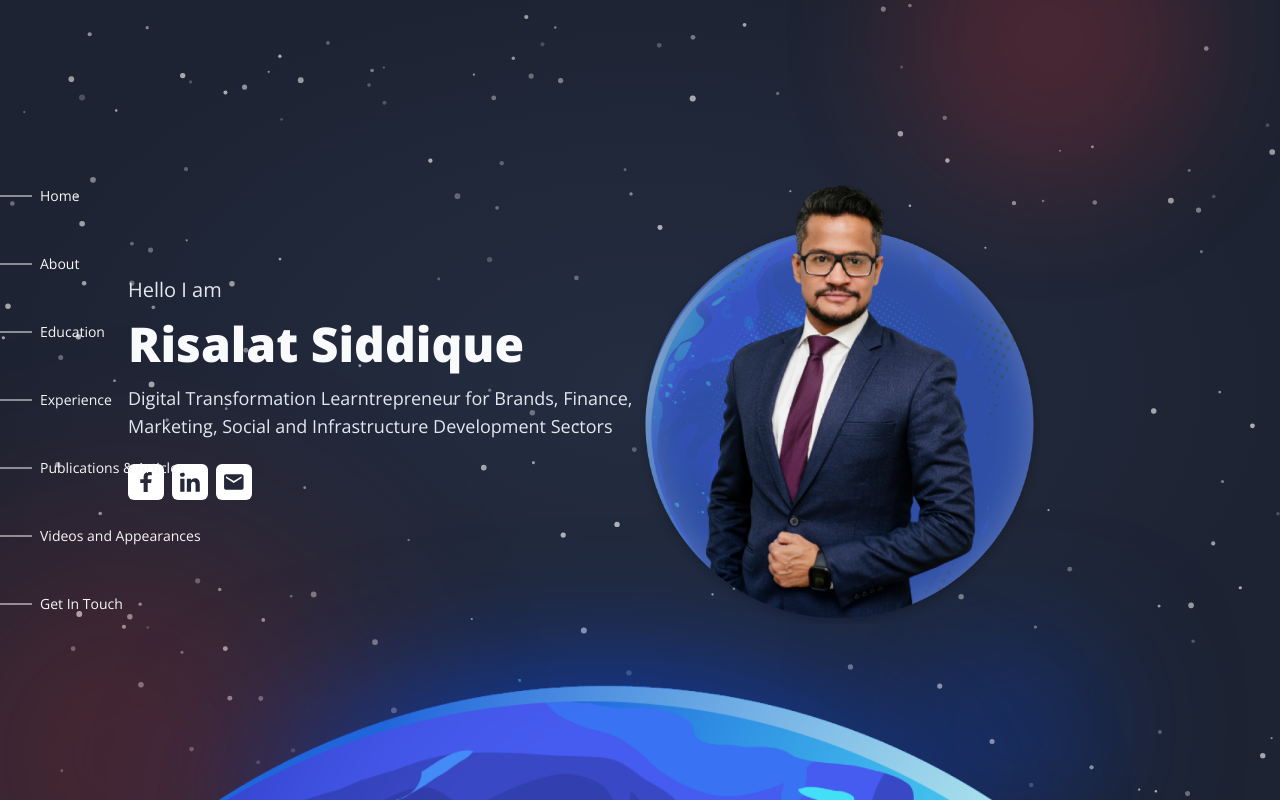
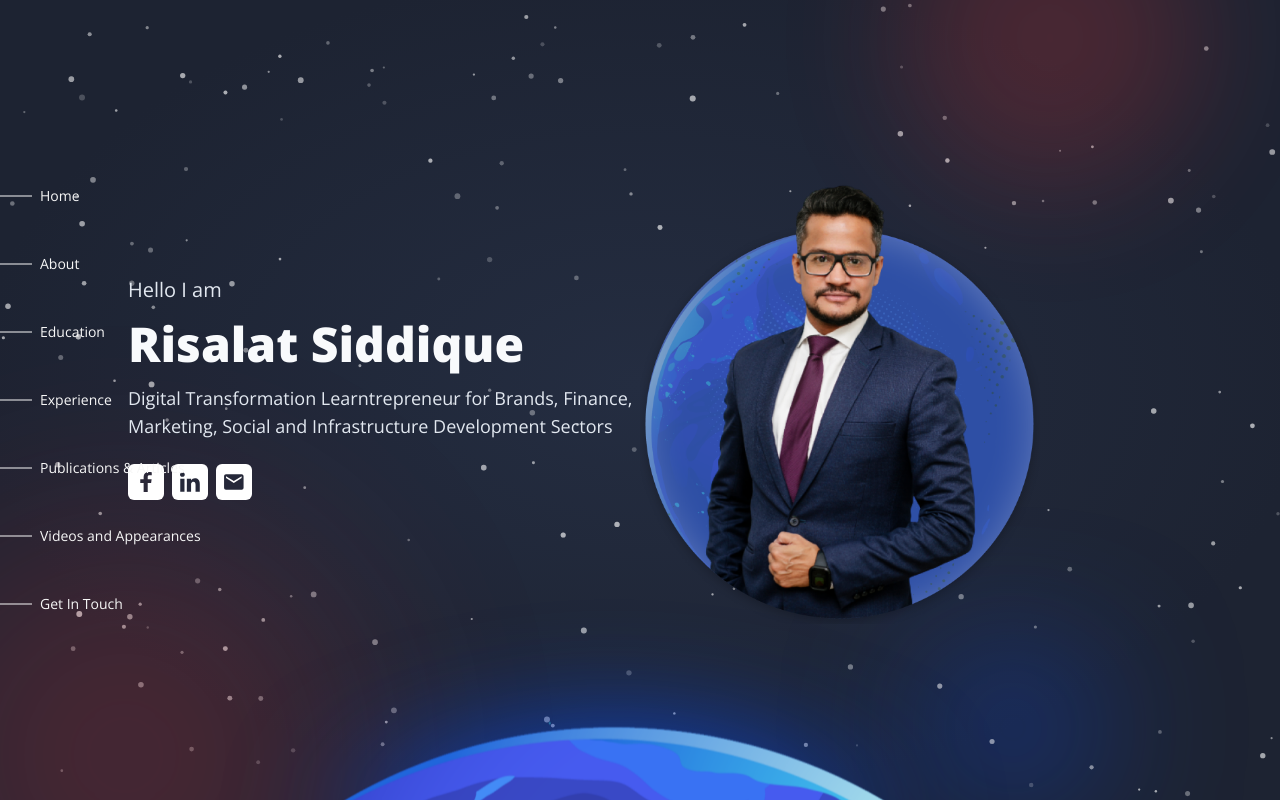
Before and after one commit to saadh393/risalat-portfolio, a React (Vite) app: page / in a window 1280 px wide. Built offline with nearby package versions, Linux system fonts and the light colour scheme; no server answers.

Commit message:
Glob Edited

```diff
--- a/src/Layout.jsx
+++ b/src/Layout.jsx
@@ -21,7 +21,7 @@ function Layout({ children }) {
       <motion.img
         variants={load ? { y: 0 } : { y: 300 }}
         onLoad={() => setLoaded(true)}
-        className="fixed left-0 -bottom-0 scale-150 md:scale-100 object-contain z-[100] select-none "
+        className="fixed left-0 -bottom-0 scale-150 md:scale-75 md:translate-y-7  object-contain z-[100] select-none "
         style={{ filter: "drop-shadow(0px 18px 80px rgba(10,77,243,1))" }}
         src={EarthImage}
         alt="Earth Image Background"
```
